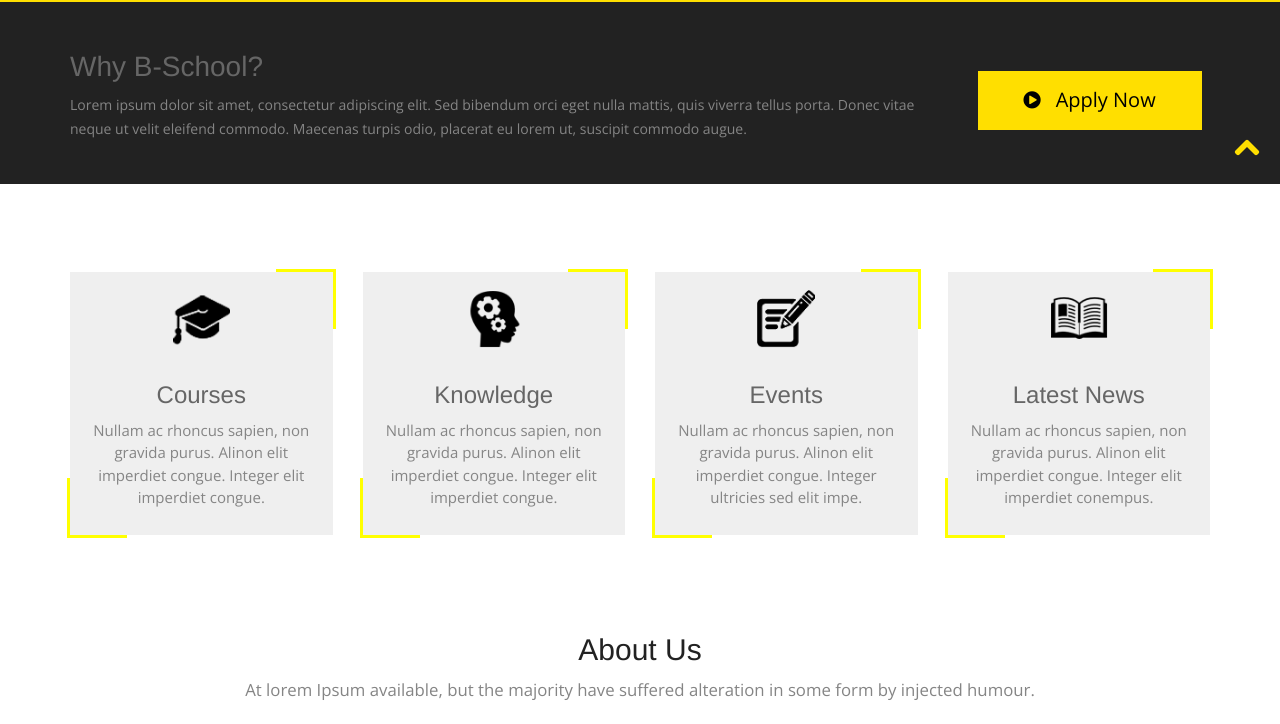
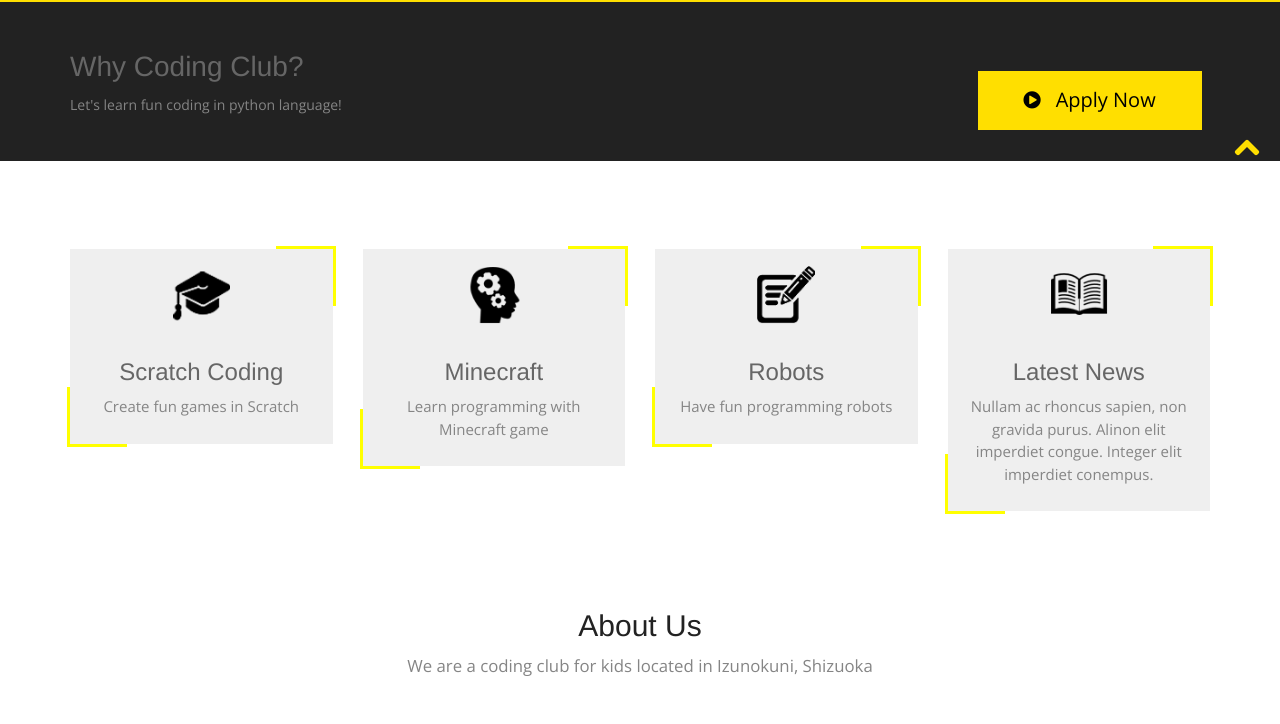
Before and after one commit to wendtbw/scaling-computing-machine, a plain HTML site: page index.html in a window 1280 px wide. Shown: the part 616-1340 px from the top of the page. Drawn offline with nearby package versions, Linux system fonts and the light colour scheme.

Commit message:
Update index.html

```diff
--- a/index.html
+++ b/index.html
@@ -11,7 +11,7 @@
 <!--[if lt IE 9]>
     <meta http-equiv="X-UA-Compatible" content="IE=edge,chrome=1">
     <![endif]-->
-<title>B-School Free Education HTML5 Website Template | WebThemez</title>
+<title>Izunokuni Coding club</title>
 <meta name="description" content="">
 <meta name="author" content="WebThemez">
 <!--[if lt IE 9]>
@@ -42,11 +42,11 @@
       <div id="main-nav" class="collapse navbar-collapse">
         <ul class="nav navbar-nav" id="mainNav">
           <li class="active" id="firstLink"><a href="#home" class="scroll-link">Home</a></li>
-          <li><a href="#Features" class="scroll-link">Features</a></li>
+          <!-- <li><a href="#Features" class="scroll-link">Features</a></li> -->
           <li><a href="#aboutUs" class="scroll-link">About Us</a></li>
           <li><a href="#work" class="scroll-link">Events</a></li>
-          <li><a href="#plans" class="scroll-link">Fees</a></li>
-          <li><a href="#team" class="scroll-link">Management</a></li>
+          <!-- <li><a href="#plans" class="scroll-link">Fees</a></li> -->
+          <!-- <li><a href="#team" class="scroll-link">Management</a></li> -->
           <li><a href="#contactUs" class="scroll-link">Contact Us</a></li>
         </ul>
       </div>
@@ -81,8 +81,8 @@
 
   <div class="container hero-text2">
 		<div class="col-md-9">
-		<h2>Why B-School?</h1>
-			<p>Lorem ipsum dolor sit amet, consectetur adipiscing elit. Sed bibendum orci eget nulla mattis, quis viverra tellus porta. Donec vitae neque ut velit eleifend commodo. Maecenas turpis odio, placerat eu lorem ut, suscipit commodo augue.  </p>
+		<h2>Why Coding Club?</h1>
+			<p>Let's learn fun coding in python language!  </p>
 		</div>
 		<div class="col-md-3">
 			<a class="btn btn-apply" href="#"><i class="fa fa-play-circle"></i>Apply Now</a>
@@ -96,8 +96,8 @@
       <div class="col-md-3 text-center">
 	  <div class="box-item">
 	  <i class="circle"><img src="images/5.png" alt="" /></i>
-        <h3>Courses</h3>
-        <p>Nullam ac rhoncus sapien, non gravida purus. Alinon elit imperdiet congue. Integer elit imperdiet congue.</p>
+        <h3>Scratch Coding</h3>
+        <p>Create fun games in Scratch</p>
       </div>
 	   </div>
       <!-- end: -->
@@ -106,8 +106,8 @@
       <div class="col-md-3 text-center">
 	  <div class="box-item">
 	  <i class="circle"> <img src="images/1.png" alt="" /></i>
-        <h3>Knowledge</h3>
-        <p>Nullam ac rhoncus sapien, non gravida purus. Alinon elit imperdiet congue. Integer elit imperdiet congue.</p>
+        <h3>Minecraft</h3>
+        <p>Learn programming with Minecraft game</p>
       </div>
 	   </div>
       <!-- end: -->
@@ -116,8 +116,8 @@
       <div class="col-md-3 text-center">
 	  <div class="box-item">
 	  <i class="circle"> <img src="images/2.png" alt="" /></i>
-        <h3>Events</h3>
-        <p>Nullam ac rhoncus sapien, non gravida purus. Alinon elit imperdiet congue. Integer ultricies sed elit impe.</p>
+        <h3>Robots</h3>
+        <p>Have fun programming robots</p>
       </div>
 	   </div>
       <!-- end: -->
@@ -140,7 +140,7 @@
     <div class="heading text-center">
       <!-- Heading -->
       <h2>About Us</h2>
-      <p>At lorem Ipsum available, but the majority have suffered alteration in some form by injected humour.</p>
+      <p>We are a coding club for kids located in Izunokuni, Shizuoka</p>
     </div>
     <div class="row feature design">
       <div class="area1 columns left">
```
